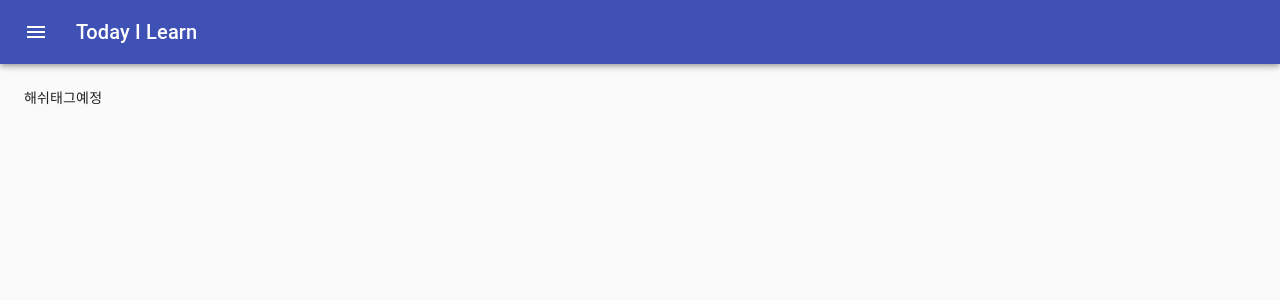
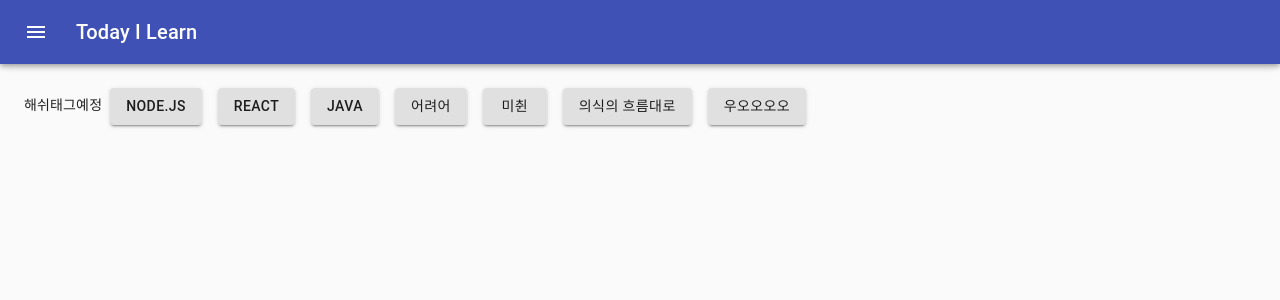
Before and after one commit to KMG0908/TIL-the-end, a React (Create React App) app in the folder 5zo/: page /tags in a window 1280 px wide. Shown: the top 300 px of the page. Built offline with nearby package versions, Linux system fonts and the light colour scheme.

Commit message:
태그 클라우드 페이지

```diff
--- a/5zo/src/components/serach/Search.js
+++ b/5zo/src/components/serach/Search.js
@@ -1,16 +1,36 @@
 import React from "react";
+import { makeStyles } from '@material-ui/core/styles';
+import TextField from '@material-ui/core/TextField';
 import queryString from "query-string";
 
-class Search extends React.Component {
 
-  render() {
-    const query = queryString.parse(this.props.location.search);
-    const user_id = this.props.match.params.user_id
-    console.log(user_id) /*user_id 받아오기 */
-    console.log(query.q) /*q 받아오기 */
+const useStyles = makeStyles(theme => ({
+  root: {
+    '& > *': {
+      margin: theme.spacing(1),
+      width: 200,
+    },
+  },
+}));
 
-  return <div>{user_id}님의 TIL #{query.q}</div>;
-  }
+const searchBar = () => {
+  return <TextField id="standard-basic" label="Standard" />
 }
 
-export default Search;
+export default function search(props){
+  const classes = useStyles();
+
+  const query = queryString.parse(props.location.search);
+  const user_id = props.match.params.user_id
+  console.log(user_id) /*user_id 받아오기 */
+  console.log(query.q) /*q 받아오기 */
+
+  return (
+    <div>
+      <div>{user_id}님의 TIL #{query.q}</div>
+      <form className={classes.root} >
+        {searchBar()}
+      </form>
+    </div>
+  )
+}
--- a/5zo/src/components/tags/Tags.js
+++ b/5zo/src/components/tags/Tags.js
@@ -1,9 +1,45 @@
 import React from "react";
+import { Link } from 'react-router-dom';
+import { makeStyles } from '@material-ui/core/styles';
+import Button from '@material-ui/core/Button';
 
-class Tags extends React.Component {
-  render() {
-    return <div>해쉬태그예정</div>;
-  }
+
+const tags = [
+  { id: 1, name: 'Node.js' },
+  { id: 2, name: 'React' },
+  { id: 3, name: 'Java' },
+  { id: 4, name: '어려어' },
+  { id: 5, name: '미췬' },
+  { id: 6, name: '의식의 흐름대로' },
+  { id: 7, name: '우오오오오' },
+]
+
+const useStyles = makeStyles(theme => ({
+  root: {
+    '& > *': {
+      margin: theme.spacing(1),
+    },
+  },
+}));
+
+const tagButtons = () => tags.map((tag) =>
+
+  <Link to={'/searchTag/'+tag.name} key={'link'+tag.id}>
+    <Button
+      variant="contained"
+      key={tag.id}>
+      {tag.name}
+    </Button>
+  </Link>
+);
+
+export default function ContainedButtons() {
+  const classes = useStyles();
+
+  return (
+    <div className={classes.root}>
+      해쉬태그예정
+      {tagButtons()}
+    </div>
+  );
 }
-
-export default Tags;
```
Also changed, not shown: 1 other file (tests, documents, lock files or other folders).
